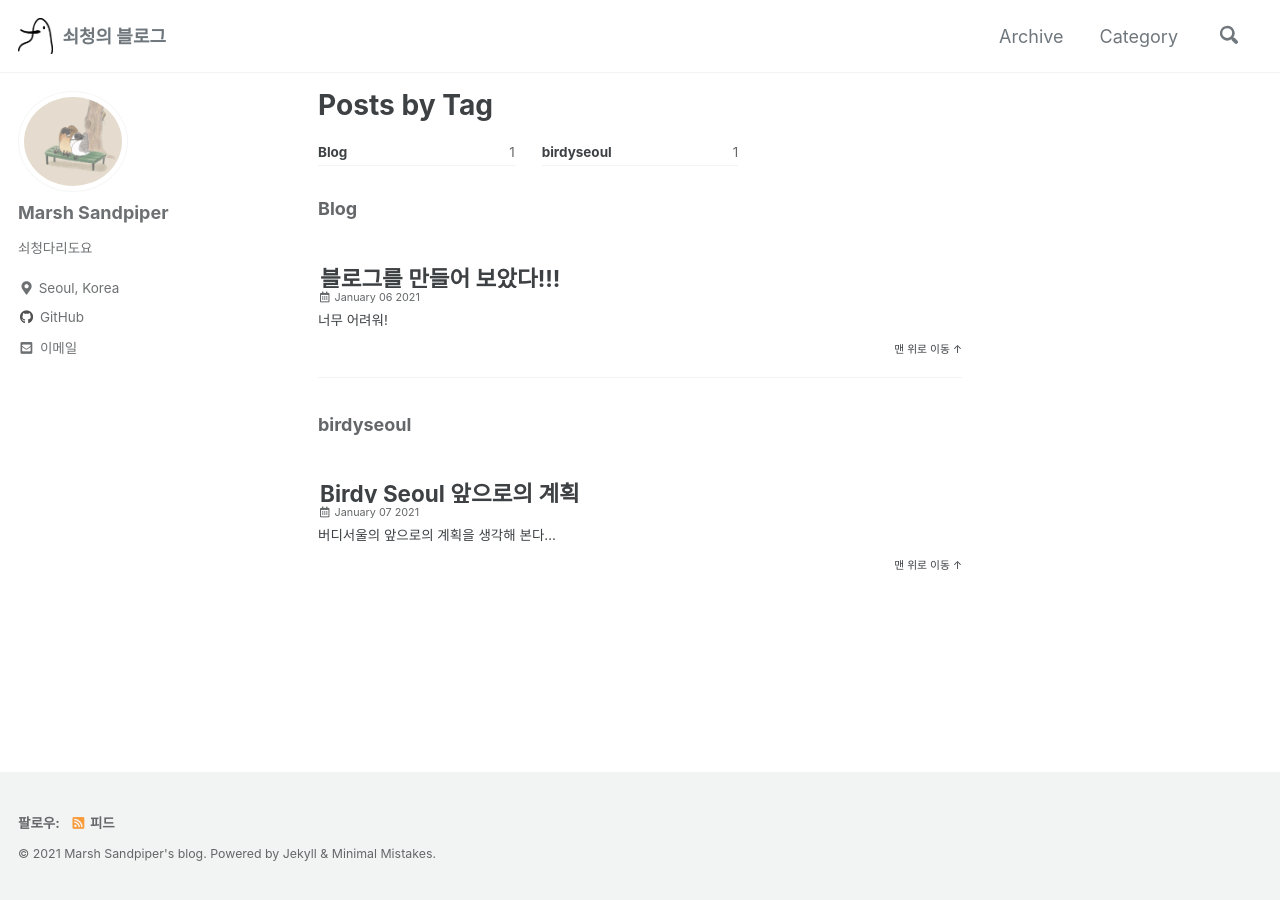
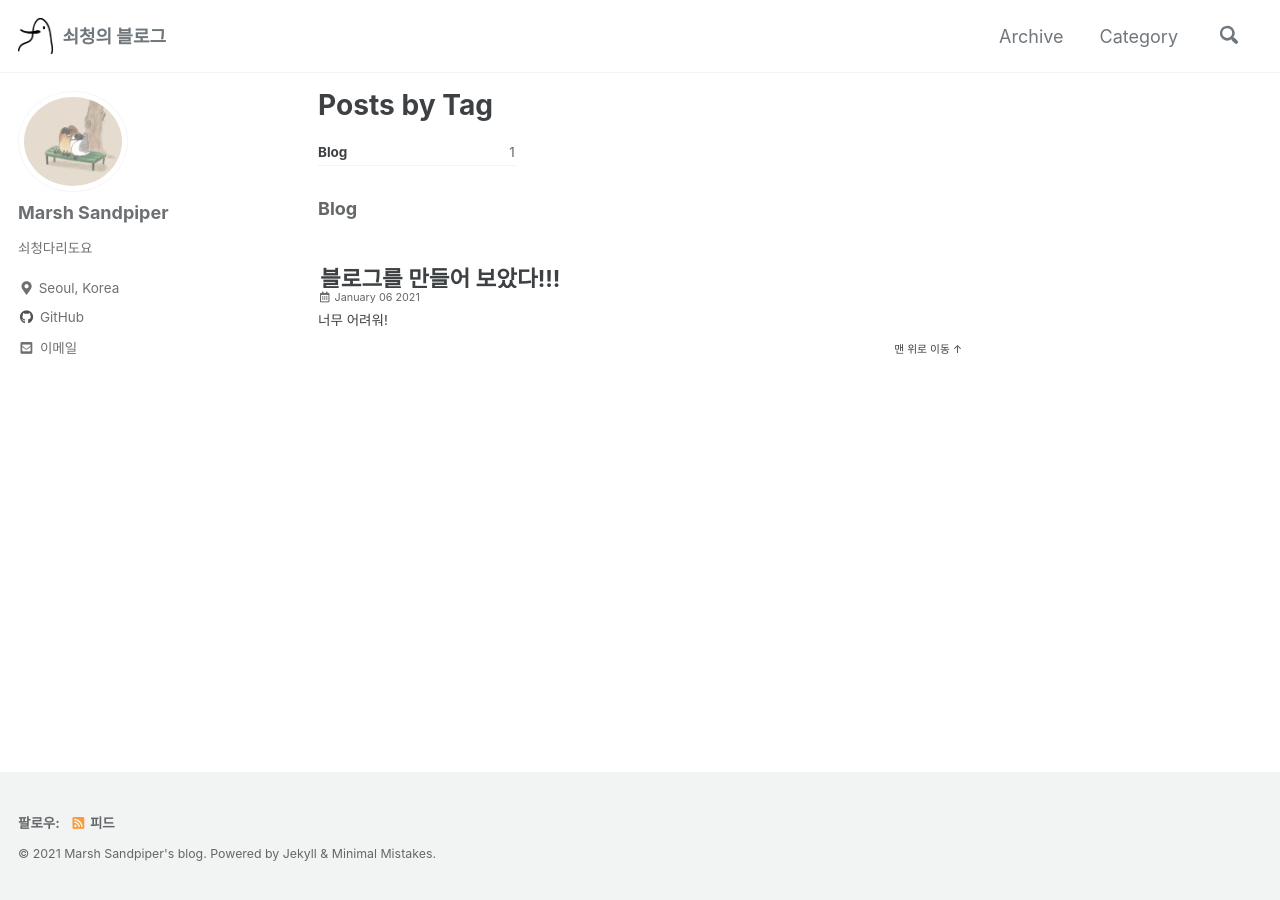
Before and after one commit to Jeong-yeon-Lee/Jeong-yeon-Lee.github.io, a Jekyll site: the page built from _pages/tags.md, in a window 1280 px wide. Built offline with Jekyll 4.4.1, drawn with Linux system fonts in a browser that asks for light colours; cached includes are drawn as plain includes.

```diff
--- a/_posts/2021-01-06-blog-test.markdown
+++ b/_posts/2021-01-06-blog-test.markdown
@@ -9,7 +9,7 @@ header:
   caption: 캡션 캡션
 
 categories:
-  - blog
+  - Blog
 ---
 
 # jekyll로 블로그 만들기
--- a/_posts/2021-01-07-birdyproject01.markdown
+++ b/_posts/2021-01-07-birdyproject01.markdown
@@ -9,14 +9,12 @@ header:
   caption: birdySeoul
 
 categories:
-  - project
-tags:
-  - birdyseoul
+  - Project
 ---
 
 # Birdy Seoul 프로젝트 계획하기!
 
-## <앞으로 만들 기능>
+## <span style="color:green">앞으로 만들 기능</span>
 
 - 회원가입, 로그인 기능
 - 계정, 프로필 페이지
```
